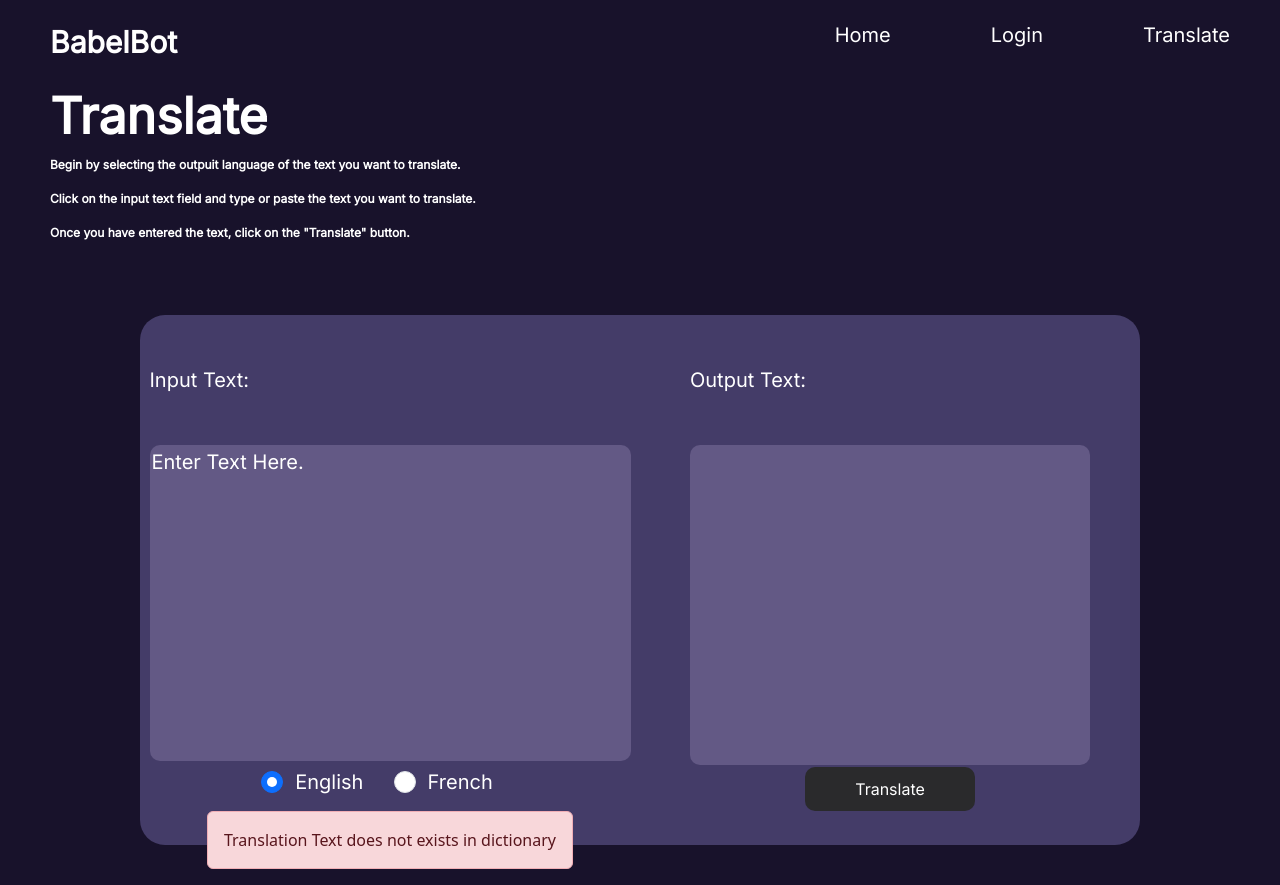
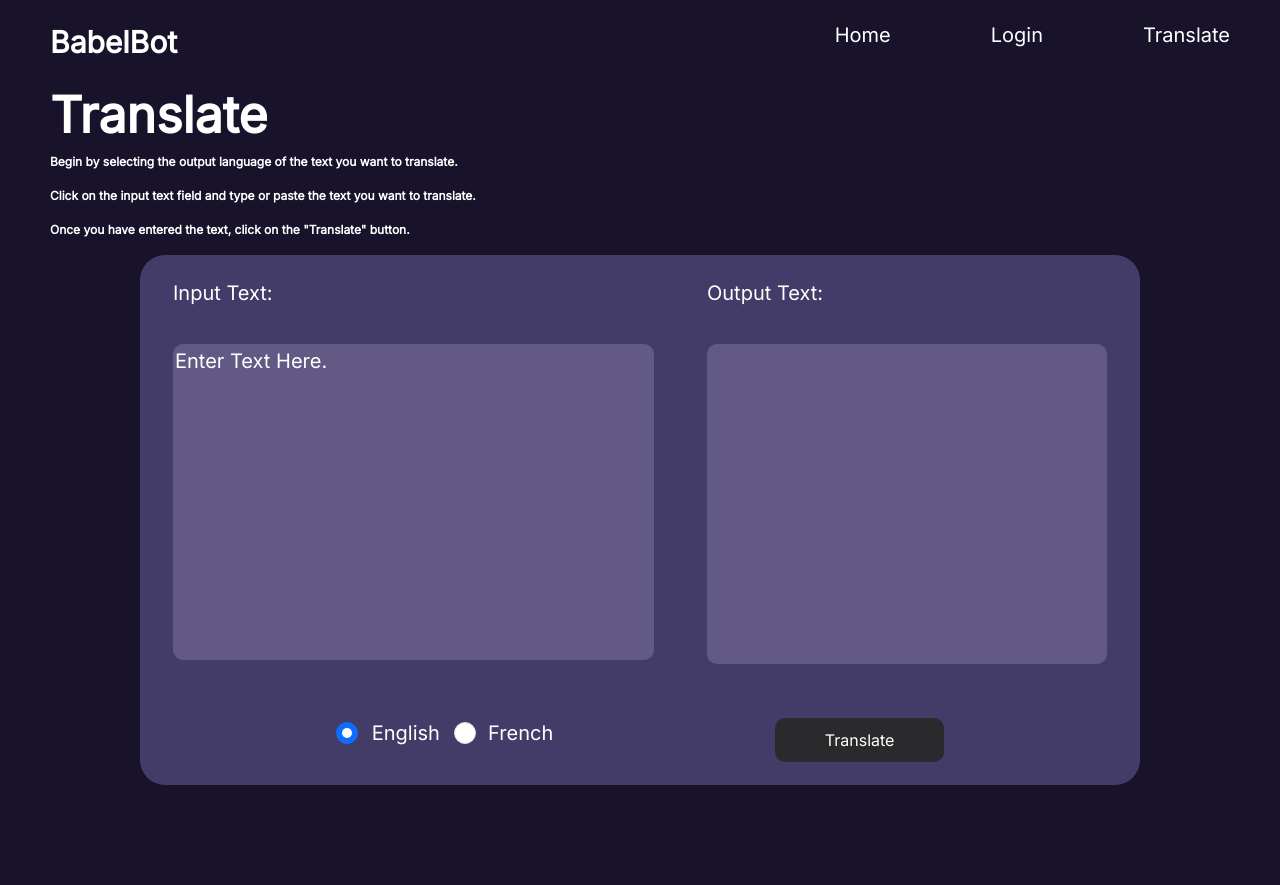
Before and after one commit to bowwwy/BabelBot, a Flask app: page /translator in a window 1280 px wide. After the commit the page ends 785 px from the top, so only its background shows below. Run offline with Flask 3, Linux system fonts and the light colour scheme; parts of the project's set-up code (start-up, migrations or seed data) failed here and were passed over.

Commit message:
Change in myAccount, Register, and Translation Page

```diff
--- a/app.py
+++ b/app.py
@@ -128,7 +128,6 @@ def translate():
     logged_in = islogged_in()
     return render_template('translate.html', logged_in = logged_in)
 
-
 @app.route('/translator', methods=['GET', 'POST'])
 def translator():
     logged_in = islogged_in()
--- a/templates/translate.html
+++ b/templates/translate.html
@@ -7,7 +7,7 @@
     <!-- font reference -->
     <title>Translate</title>
 </head>
-<body style = "background-color: #18122B;">
+<body style = "background-color: #18122B; overflow: scroll;">
     {% if logged_in %}
     <ul>
         <li style = "font-size: 20px"><a href="{{url_for('logout')}}">Logout</a></li>
@@ -23,12 +23,12 @@
         <li style = "float: left; font-size: 30px; font-weight: 700;"><a>BabelBot</a></li>
     </ul>
     {% endif %}
-<h1 style = "color: #FFF; font-size: 50px; font-family: Inter; font-weight: bold; padding: 1px 50px;">Translate</h1>
+    <h1 style = "color: #FFF; font-size: 50px; font-family: Inter; font-weight: bold; padding-left: 50px;">Translate</h1>
 
     {% if logged_in%}
 
-<div style = "height: 120px;">
-    <div style = "float: left; padding: 1px 50px;">
+    <div style="display: flex; flex-direction: column; gap: 10px;">
+        <div style = "display: flex; flex-direction: column; padding-left: 50px;">
         <p class = "directions">Begin by selecting the output language of the text you want to translate.</p>
         <p class = "directions">Click on the input text field and type or paste the text you want to translate.</p>
         <p class = "directions">Once you have entered the text, click on the "Translate" button.</p>
@@ -36,60 +36,60 @@
         </div>
         <form method ='POST'>
         {%else%}
-    <div style = "height: 120px;">
-        <div style = "float: left; padding: 1px 50px;">
-        <p class = "directions">Begin by selecting the outpuit language of the text you want to translate.</p>
+        <div style = "display: flex; flex-direction: column; padding-left: 50px;">
+            <p class = "directions">Begin by selecting the output language of the text you want to translate.</p>
             <p class = "directions">Click on the input text field and type or paste the text you want to translate.</p>
             <p class = "directions">Once you have entered the text, click on the "Translate" button.</p>
         </div>
-    <form method ='POST'>
         {%endif%}
-</div>
         </form>
+
         <div class="center-form">
         <form class="translate-form" method = "POST" action="/translator" enctype="multipart/form-data">
-        <div>
+            <div style="display: flex; flex-direction: row; justify-content: space-evenly; gap: 20px;">
+                <div style="display: flex; flex-direction: column; gap: 20px;">
                     <p class="input-text">Input Text:</p>
-            <div style = "float: left; margin: 0px 50px">
-
-
                     <textarea class="input-area" name="text" rows="13" cols="50" placeholder="Enter Text Here."
                      onfocus = "this.placeholder = ''" onblur="this.placeholder = ''">{{in_sentence}}</textarea>
                 </div>
-        </div>
-        <div>
+                <div style="display: flex; flex-direction: column; gap: 20px;">
                     <p class="output-text">Output Text:</p>
                     <div class="output-area">
                         <p class="output-style" placeholder ="Translated Text">{{translated_text}}</p>
                     </div>
                 </div>
-        <div style = "float: center;">
-            <div class="form-check form-check-inline">
+            </div>
+            <div style="display: flex; flex-direction: row; justify-content: space-evenly;">
+                <div>
                     <input class="form-check-input" type="radio" name="options" id="inlineRadio1" value="English" checked>
                     <label class="form-check-label" for="inlineRadio1">English</label>
-            </div>
                     <div class="form-check form-check-inline">
                     <input class="form-check-input" type="radio" name="options" id="inlineRadio2" value="French">
                     <label class="form-check-label" for="inlineRadio2">French</label>
                     </div>
                 </div>
-        <div>
                 <button class="button-style" type="submit">Translate</button>
             </div>
+        </form>
+        </div>
+        <div style="display: flex; flex-direction: column;">
+            <!--
             {%if msg%}
                 <div id="errorMsg" class="alert alert-danger" role="alert">{{msg}}</div>
             {%endif%}
             {%if error%}
                 <div id="errorMsg" class="alert alert-danger" role="alert">{{error}}</div>
             {%endif%}
-
-    </form>
+            -->
         </div>
-
-
 </body>
 
 <style>
+
+    ::-webkit-scrollbar {
+        width: 0px;
+        background: transparent;
+    }
 
     .button-style {
         background-color: #2A2A2C;
@@ -102,7 +102,6 @@
         display: flex;
         position: relative;
 
-
     }
     .button:hover{background-color:rgb(17, 16, 17)}
 
@@ -112,14 +111,13 @@
         font-size: 20px;
         float: left;
 
+    }
 
-      }
     .output-style {
         color: #FFF;
         font-size: 15px;
         font-family: Inter;
     }
-
 
     .output-area {
         background-color: #635985;
@@ -147,23 +145,21 @@
 
     .input-text {
         float: left;
-        margin: 50px 50px;
     }
 
     .output-text {
-         margin: 50px 0px;
     }
 
     .center-form {
+        display: flex;
         justify-content: center;
-        display: flex;
-        margin: 40px 50px;
     }
 
     .translate-form {
-        display: grid;
-        grid-template-columns: 500px 1fr;
-        justify-items: center;
+        display: flex;
+        flex-direction: column;
+        justify-content: space-evenly;
+        gap: 30px;
         width: 1000px;
         height: 530px;
         background-color: #443C68;
```
Also changed, not shown: templates/index.html (+6 -67 lines), templates/login.html (+6 -1 lines), templates/myAccount.html (+37 -21 lines), templates/register.html (+22 -21 lines). Lines whose indentation alone changed are shown as unchanged.
